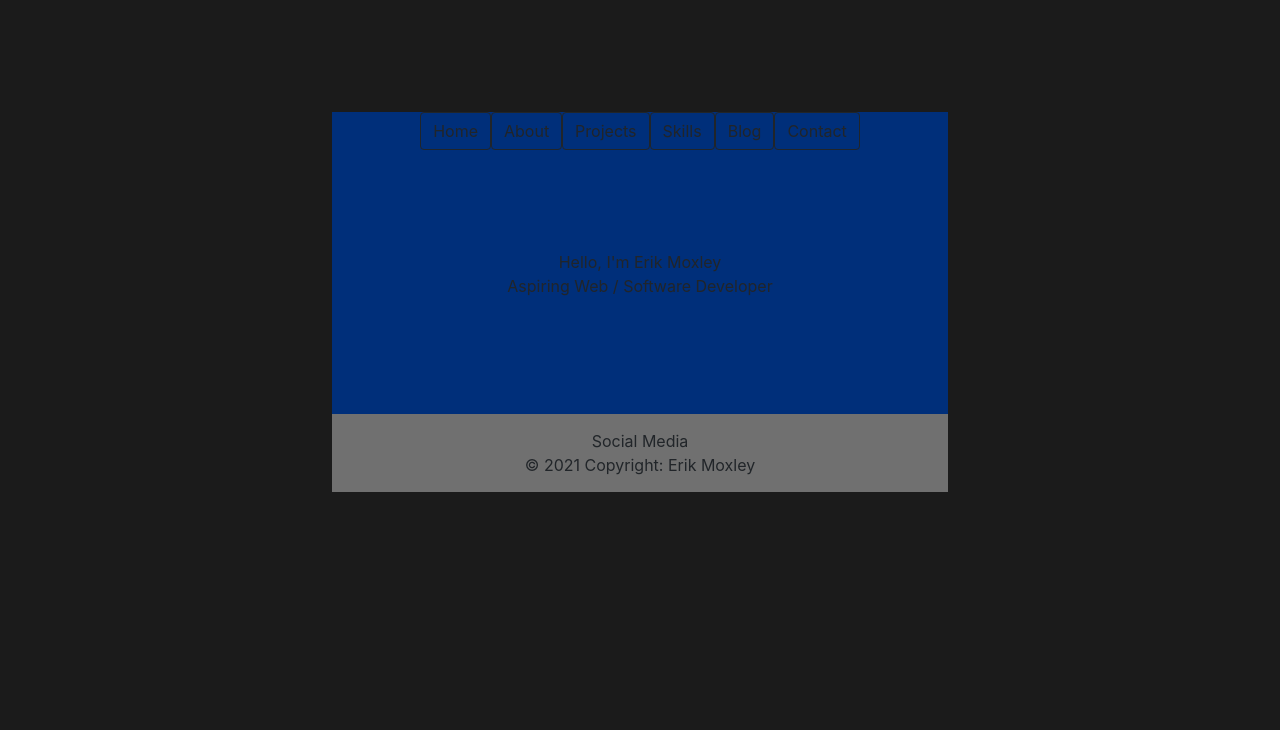
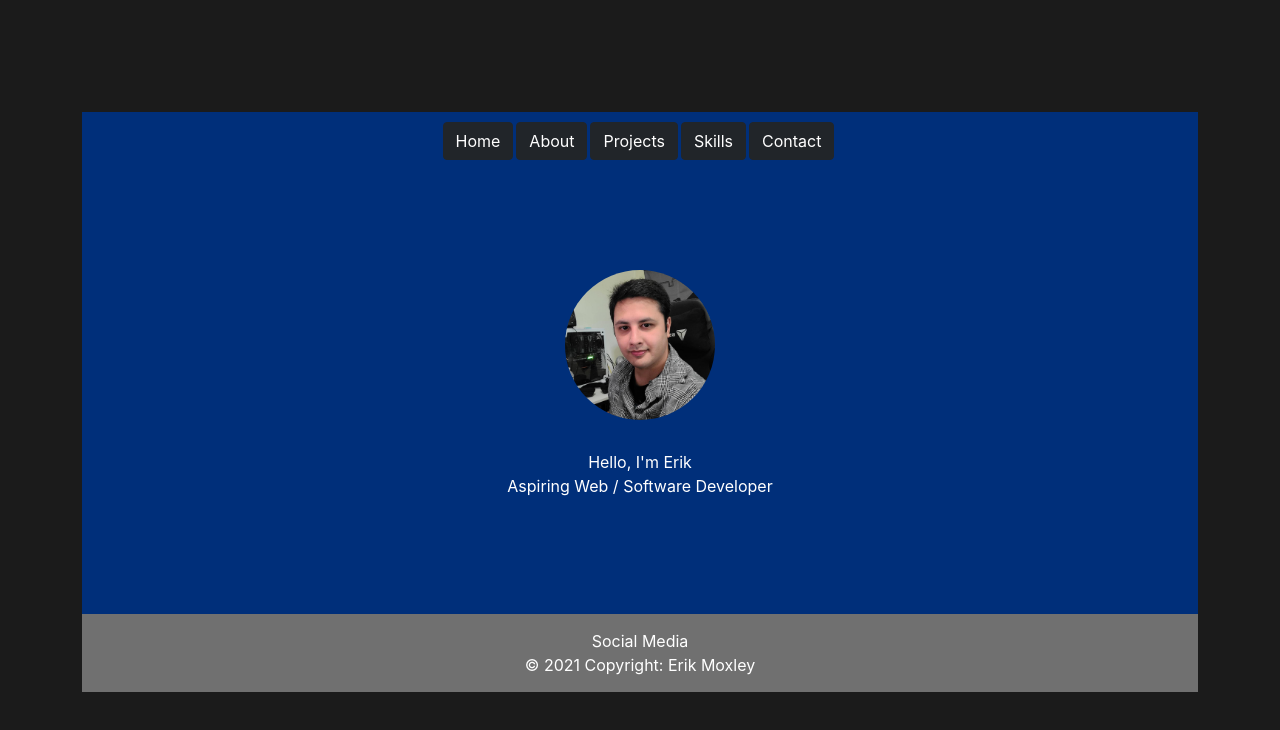
Before and after one commit to ErikMoxley/erik-moxley, a React (Create React App) app: page / in a window 1280 px wide. Shown: the top 730 px of the page. Built offline with nearby package versions, Linux system fonts and the light colour scheme.

Commit message:
added profile image

```diff
--- a/src/components/Nav.js
+++ b/src/components/Nav.js
@@ -9,22 +9,19 @@ const Nav = () => {
     <div className="navigation">
         <div className="links">
             <Link to="/">
-                <Button variant="outline-dark">Home</Button>
+                <Button className="btn" variant="dark">Home</Button>
             </Link>
             <Link to="/about">
-                <Button variant="outline-dark">About</Button>
+                <Button variant="dark">About</Button>
             </Link>
             <Link to="/projects">
-                <Button variant="outline-dark">Projects</Button>
+                <Button variant="dark">Projects</Button>
             </Link>
-            <Link to="/Skills">
-                <Button variant="outline-dark">Skills</Button>
+            <Link to="/skills">
+                <Button variant="dark">Skills</Button>
             </Link>
-            <Link to="/Blog">
-                <Button variant="outline-dark">Blog</Button>
-            </Link>
-            <Link to="/Contact">
-                <Button variant="outline-dark">Contact</Button>
+            <Link to="/contact">
+                <Button variant="dark">Contact</Button>
             </Link>
 </div></div>
   );
--- a/src/components/pages/About.js
+++ b/src/components/pages/About.js
@@ -1,10 +1,16 @@
+import profileImg from "../../assets/images/newprofile.jpg"
+import "../../styles/Content.css";
+
 const About = () => {
     return (
       <div className="content">
         <header className="title">
-          <p>
-            About
-          </p>
+          <div class="circular--portrait">
+            <img src={profileImg} alt=''/>
+          </div>
+        <p>
+          About
+        </p>
         </header>
       </div>
     );
--- a/src/components/pages/Home.js
+++ b/src/components/pages/Home.js
@@ -1,14 +1,17 @@
-import React from "react";
+import profileImg from "../../assets/images/newprofile.jpg"
 import "../../styles/Content.css";
 
 const Home = () => {
     return (
       <div className="content">
         <header className="title">
-          <p>
-            Hello, I'm Erik Moxley <br />
-            Aspiring Web / Software Developer
-          </p>
+          <div class="circular--portrait">
+            <img src={profileImg} alt=''/>
+          </div>
+        <p>
+          Hello, I'm Erik <br />
+          Aspiring Web / Software Developer
+        </p>
         </header>
       </div>
     );
--- a/src/index.css
+++ b/src/index.css
@@ -5,6 +5,7 @@ body {
     -webkit-font-smoothing: antialiased;
     -moz-osx-font-smoothing: grayscale;
     background-color: rgb(27, 27, 27);
+    color: white;
   }
 
 html {
--- a/src/styles/App.css
+++ b/src/styles/App.css
@@ -1,5 +1,5 @@
 .container {
-        width: 50%;
+        width: 100%;
         margin: auto;
         padding-top: 150px;
         text-align: center;
--- a/src/styles/Content.css
+++ b/src/styles/Content.css
@@ -2,3 +2,20 @@
     background-color: rgb(0, 47, 122);
     padding: 100px;
 }
+
+.circular--portrait {
+    display: block;
+    margin-left: auto;
+    margin-right: auto;
+    margin-bottom: 30px;
+    overflow: hidden;
+    width: 150px;
+    height: 150px;
+    border-radius: 50%;
+  }
+
+  .circular--portrait img {
+    width: 100%;
+    height: auto;
+    margin-top: -20px;
+  }
--- a/src/styles/Nav.css
+++ b/src/styles/Nav.css
@@ -1,3 +1,12 @@
 .navigation {
     background-color: rgb(0, 47, 122);
+    color: white;
 }
+
+.links {
+    padding: 10px;
+}
+
+.btn {
+    margin-right: 3px;
+}
```
Also changed, not shown: src/assets/images/newprofile.jpg (added).
